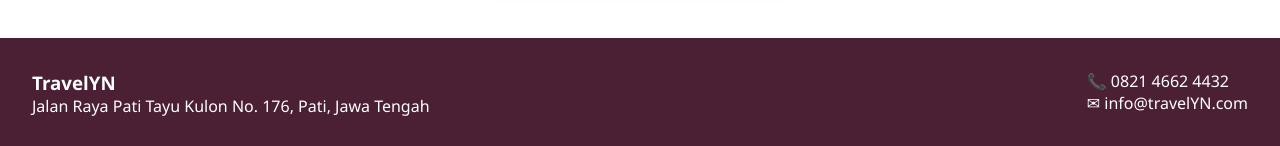
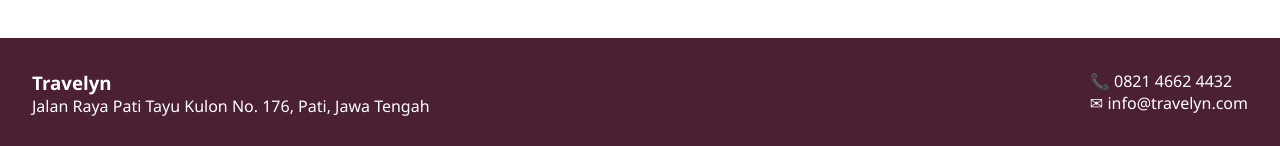
Before and after one commit to afiyyyyy/WEB-UAS-2025, a React (Vite) app: page / in a window 1280 px wide. Shown: the part 2101-2247 px from the top of the page. Built offline with nearby package versions, Linux system fonts and the light colour scheme.

Commit message:
Update konten dan style

```diff
--- a/src/App.css
+++ b/src/App.css
@@ -121,3 +121,11 @@
 .tentang-text {
   max-width: 600px;
 }
+
+.about-image {
+  width: 100%;
+  max-height: 300px;
+  object-fit: cover;
+  border-radius: 10px;
+  margin: 2rem 0;
+}
--- a/src/App.jsx
+++ b/src/App.jsx
@@ -53,7 +53,7 @@
       <section className="section" id="tentang">
         <h2>TENTANG KAMI</h2>
         <div className="tentang-grid">
-          <img src="/tentang-kami.jpg" alt="Tentang Kami" className="tentang-img" />
+          <img src="/image/tentangkami.jpg" alt="Tentang Kami" className="tentang-img" />
           <div className="tentang-text">
             <p>
               Muara Travel adalah perusahaan transportasi profesional yang telah beroperasi sejak tahun 2012,
@@ -100,12 +100,12 @@
       {/* Footer */}
       <footer>
         <div>
-          <h3>TravelYN</h3>
+          <h3>Travelyn</h3>
           <p>Jalan Raya Pati Tayu Kulon No. 176, Pati, Jawa Tengah</p>
         </div>
         <div>
           <p>📞 0821 4662 4432</p>
-          <p>✉ info@travelYN.com</p>
+          <p>✉ info@travelyn.com</p>
         </div>
       </footer>
     </>
```
Also changed, not shown: 1 other file (tests, documents, lock files or other folders).
